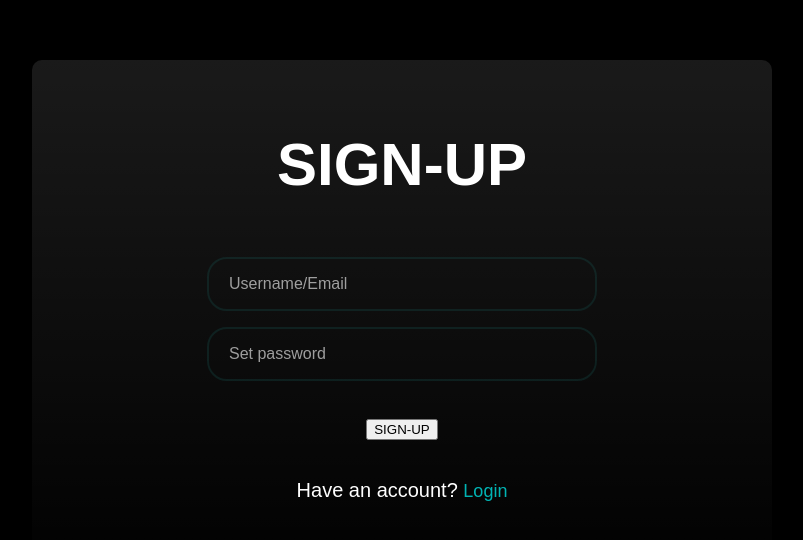
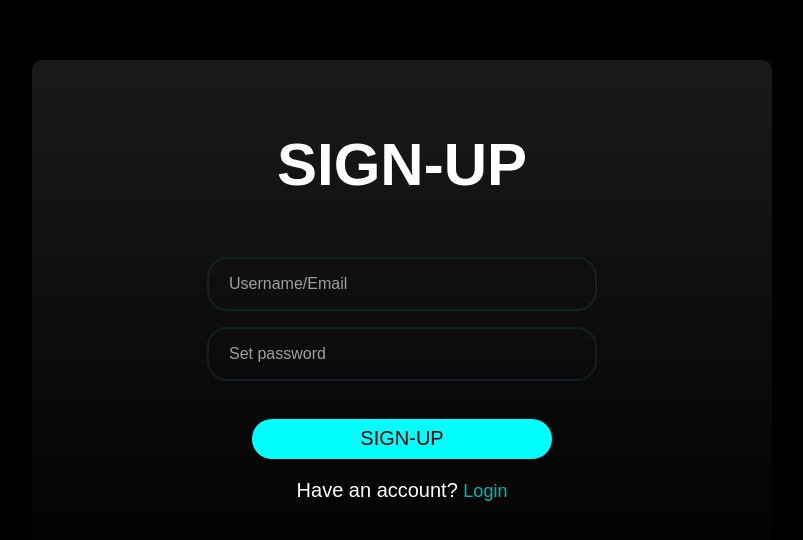
Before and after one commit to srinivasvarmadatla/movie_search, a React (Create React App) app: page /sign-up in a window 1280 px wide. Shown: the part 130-670 px from the top of the page, without its empty margins (238-1041 px from the left). Built offline with nearby package versions, Linux system fonts and the light colour scheme.

Commit message:
popular changes

```diff
--- a/src/pages/details/DetailsT.css
+++ b/src/pages/details/DetailsT.css
@@ -1,12 +1,12 @@
 .movie-detail-container {
     position: relative;
-    padding: 40px;
+    padding: 2.5rem;
     min-height: 100vh;
     display: flex;
     align-items: center;
     justify-content: flex-start;
     color: white;
-    text-shadow: 2px 2px 4px rgba(0, 0, 0, 0.8);
+    text-shadow: 0.125rem 0.125rem 0.25rem rgba(0, 0, 0, 0.8);
     overflow: hidden;
 }
 
@@ -22,48 +22,45 @@
     background-position: center;
     opacity: 0.3;
     z-index: 1;
-    filter: blur(2px);
+    filter: blur(0.125rem);
 }
 
 .movie-detail-content {
     position: relative;
     z-index: 2;
     background-color: rgba(0, 0, 0, 0.6);
-    padding: 20px;
-    border-radius: 10px;
-    max-width: 800px;
+    padding: 1.25rem;
+    border-radius: 0.625rem;
+    max-width: 50rem;
     transition: 0.4s ease;
-}
-
-.movie-detail-content:hover{
 }
 
 .movie-title {
     font-size: 6rem;
-    margin-bottom: 20px;
+    margin-bottom: 1.25rem;
 }
 
 .movie-genres {
     display: flex;
-    gap: 10px;
-    margin-bottom: 20px;
+    gap: 0.625rem;
+    margin-bottom: 1.25rem;
     font-size: 1.2rem;
 }
 
 .genre {
     background-color: rgba(255, 255, 255, 0.2);
-    padding: 5px 10px;
-    border-radius: 5px;
+    padding: 0.3125rem 0.625rem;
+    border-radius: 0.3125rem;
     cursor: pointer;
 }
 
-.genre:hover{
+.genre:hover {
     background-color: rgb(214, 109, 109);
 }
 
 .movie-overview {
     font-size: 2rem;
-    margin-bottom: 20px;
+    margin-bottom: 1.25rem;
 }
 
 .movie-runtime {
--- a/src/pages/login/Login.jsx
+++ b/src/pages/login/Login.jsx
@@ -52,7 +52,7 @@ function Login() {
                     <button type="submit">LOGIN</button>
                 </div>
                 <div className="already_exist">
-                    <p>Don't have an account? <button type="button">Register</button></p>
+                    <p>Don't have an account? <Link to="/sign-up"><button type="button">Register</button></Link></p>
                 </div>
             </form>
         </div>
--- a/src/pages/login/LoginT.css
+++ b/src/pages/login/LoginT.css
@@ -1,31 +1,27 @@
-/* Hide the scrollbar */
 ::-webkit-scrollbar {
     display: none;
 }
 
-/* General body styles */
 body {
     background-color: black;
     background-size: cover;
     background-position: center;
     margin: 0;
-    font-family: Arial, sans-serif; /* Added font family for better consistency */
+    font-family: Arial, sans-serif;
 }
 
-/* Glass effect container */
 .container_glass {
     width: 43.75rem;
     height: 31.25rem;
     margin: 11.875rem auto;
     background: linear-gradient(rgba(255, 255, 255, 0.1), rgba(255, 255, 255, 0));
-    backdrop-filter: blur(10px);
-    -webkit-backdrop-filter: blur(10px);
+    backdrop-filter: blur(0.625rem);
+    -webkit-backdrop-filter: blur(0.625rem);
     border-radius: 0.625rem;
     box-shadow: 0.125rem solid rgba(255, 255, 255, 0.1);
-    padding: 1.25rem; /* Added padding for better spacing */
+    padding: 1.25rem;
 }
 
-/* Form styling */
 form {
     display: flex;
     flex-direction: column;
@@ -33,14 +29,12 @@ form {
     align-items: center;
 }
 
-/* Login header styling */
 form > .LOGIN_HEAD {
-    font-family: "Montserrat", sans-serif; /* Changed to a more common font */
+    font-family: "Montserrat", sans-serif;
     font-size: 2.5rem;
     color: rgba(255, 255, 255, 1);
 }
 
-/* Username and password fields */
 form > .username,
 form > .Password,
 form > .confirm_Password {
@@ -75,14 +69,12 @@ form > .confirm_Password > #Password1::placeholder {
     opacity: 60%;
 }
 
-
 form > .username > i,
 form > .Password > i,
 form > .confirm_Password > i {
     position: absolute;
     right: 1.25rem;
 }
-
 
 form > .check_area {
     display: flex;
@@ -91,13 +83,11 @@ form > .check_area {
     align-items: center;
 }
 
-
 form > .check_area > .forget_password > a {
     text-decoration: none;
     color: white;
     font-size: 1.25rem;
 }
-
 
 form > .submit {
     text-align: center;
@@ -119,9 +109,8 @@ form > .submit > button {
 }
 
 form > .submit > button:hover {
-    box-shadow: 0px 0.125rem 0.125rem white;
+    box-shadow: 0 0.125rem 0.125rem white;
 }
-
 
 form > .already_exist > p {
     font-size: 1.25rem;
@@ -135,13 +124,12 @@ form > .already_exist > p > a {
     transition: 0.2s ease-in-out;
 }
 
-form > .already_exist > p button{
+form > .already_exist > p button {
     background-color: transparent;
     color: rgba(0, 255, 255, 1);
     font-size: 1.25rem;
     border: none;
     outline: none;
-
 }
 
 form > .already_exist > p > a:hover {
--- a/src/pages/signup/SignupT.css
+++ b/src/pages/signup/SignupT.css
@@ -15,8 +15,8 @@ body {
     height: 31.25rem;
     margin: 11.875rem auto;
     background: linear-gradient(rgba(255, 255, 255, 0.1), rgba(255, 255, 255, 0));
-    backdrop-filter: blur(10px);
-    -webkit-backdrop-filter: blur(10px);
+    backdrop-filter: blur(1rem);
+    -webkit-backdrop-filter: blur(1rem);
     border-radius: 0.625rem;
     box-shadow: 0.125rem solid rgba(255, 255, 255, 0.1);
     padding: 1.25rem;
@@ -69,14 +69,12 @@ form > .confirm_Password > #Password1::placeholder {
     opacity: 60%;
 }
 
-
 form > .username > i,
 form > .Password > i,
 form > .confirm_Password > i {
     position: absolute;
     right: 1.25rem;
 }
-
 
 form > .check_area {
     display: flex;
@@ -85,13 +83,11 @@ form > .check_area {
     align-items: center;
 }
 
-
 form > .check_area > .forget_password > a {
     text-decoration: none;
     color: white;
     font-size: 1.25rem;
 }
-
 
 form > .submit {
     text-align: center;
@@ -100,7 +96,7 @@ form > .submit {
     height: 2.5rem;
 }
 
-form > .submit > button {
+form > .submit > a button {
     width: 100%;
     height: 100%;
     border: none;
@@ -112,10 +108,9 @@ form > .submit > button {
     cursor: pointer;
 }
 
-form > .submit > button:hover {
-    box-shadow: 0px 0.125rem 0.125rem white;
+form > .submit > a button:hover {
+    box-shadow: 0 0.125rem 0.125rem white;
 }
-
 
 form > .already_exist > p {
     font-size: 1.25rem;
@@ -129,13 +124,12 @@ form > .already_exist > p > a {
     transition: 0.2s ease-in-out;
 }
 
-form > .already_exist > p button{
+form > .already_exist > p button {
     background-color: transparent;
     color: rgba(0, 255, 255, 1);
     font-size: 1.25rem;
     border: none;
     outline: none;
-
 }
 
 form > .already_exist > p > a:hover {
```
